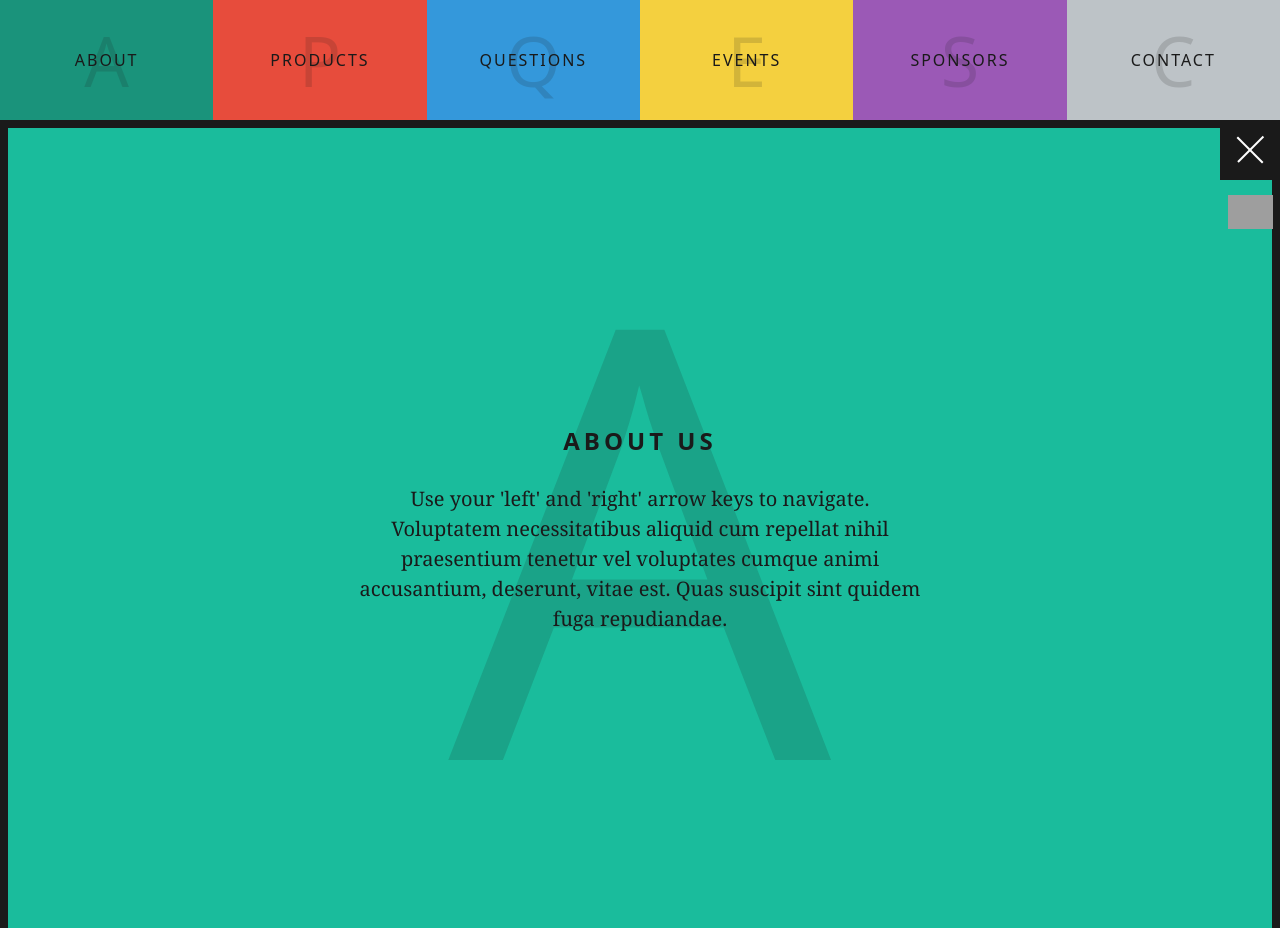
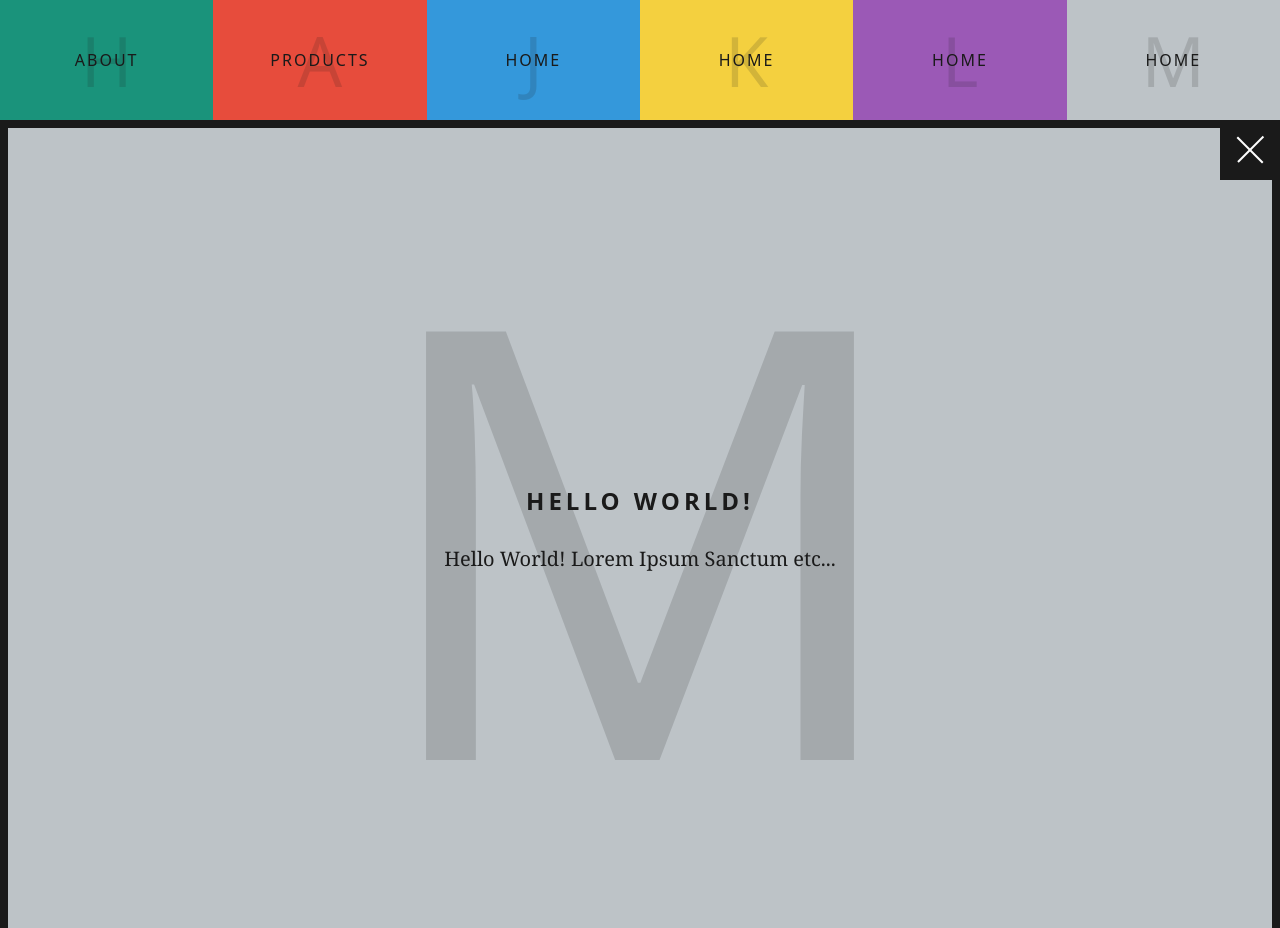
Before and after one commit to hibernationTheory/rodAndCones, a Django app: page / in a window 1280 px wide. Run offline with Django 3.2, Linux system fonts and the light colour scheme; parts of the project's set-up code (start-up, migrations or seed data) failed here and were passed over; some libraries are stand-ins or nearby versions; grey boxes are pictures that could not be loaded.

Commit message:
displaying the indexData.json on the frontend

```diff
--- a/rodAndCones/startpage/views.py
+++ b/rodAndCones/startpage/views.py
@@ -1,7 +1,14 @@
+import json
+import os
+
 from django.template import RequestContext
 from django.shortcuts import render_to_response
 from django.http import HttpResponse
 from resource import linkData
+
+CURR_DIR = os.path.dirname(__file__)
+RESOURCES_DIR = os.path.join(CURR_DIR, "resource")
+INDEX_DATA_FILE_PATH = os.path.join(RESOURCES_DIR, "indexData.json")
 
 def main(request):
 	context = RequestContext(request)
@@ -12,6 +19,7 @@ def main(request):
 
 def index(request):
 	context = RequestContext(request)
-	context_dict = {}
+	with open(INDEX_DATA_FILE_PATH, "r") as targetFile:
+		context_dict = json.load(targetFile)
 
 	return render_to_response("startpage/index.html", context_dict)
--- a/rodAndCones/templates/startpage/index.html
+++ b/rodAndCones/templates/startpage/index.html
@@ -10,88 +10,29 @@
   <body>
     <nav class="nav nav--active">
       <ul class="nav__list">
+        {% for data in mainData %}
         <li class="nav__item">
           <a href="" class="nav__link">
-            <div class="nav__thumb color1" data-letter="a"></div>
-            <p class="nav__label">About</p>
+            <div class="nav__thumb color{{ forloop.counter }}" data-letter="{{ data.dataLetter }}"></div>
+            <p class="nav__label">{{ data.contentNav }}</p>
           </a>
         </li>
-        <li class="nav__item">
-          <a href="" class="nav__link">
-            <div class="nav__thumb color2" data-letter="p"></div>
-            <p class="nav__label">Products</p>
-          </a>
-        </li>
-        <li class="nav__item">
-          <a href="" class="nav__link">
-            <div class="nav__thumb color3" data-letter="q"></div>
-            <p class="nav__label">Questions</p>
-          </a>
-        </li>
-        <li class="nav__item">
-          <a href="" class="nav__link">
-            <div class="nav__thumb color4" data-letter="e"></div>
-            <p class="nav__label">Events</p>
-          </a>
-        </li>
-        <li class="nav__item">
-          <a href="" class="nav__link">
-            <div class="nav__thumb color5" data-letter="s"></div>
-            <p class="nav__label">Sponsors</p>
-          </a>
-        </li>
-        <li class="nav__item">
-          <a href="" class="nav__link">
-            <div class="nav__thumb color6" data-letter="c"></div>
-            <p class="nav__label">Contact</p>
-          </a
-        </li>
+        {% endfor %}
       </ul>
       <div class="burger burger--close">
         <div class="burger__patty"></div>
       </div>
-       <a href="http://ettrics.com/code/horizontal-tab-menu/" class="logo" target="_blank">
-       <img class="logo" src="https://s3-us-west-2.amazonaws.com/s.cdpn.io/45226/ettrics-logo.svg" alt="" />
-      </a>
     </nav>
 
     <div class="page">
-      <section class="section section--active color1" data-letter="a">
+      {% for data in mainData %}
+      <section class="section section--active color{{ forloop.counter }}" data-letter="{{ data.dataLetter }}">
         <article class="section__wrapper">
-          <h1 class="section__title">About us</h1>
-          <p>Use your 'left' and 'right' arrow keys to navigate.<br>Voluptatem necessitatibus aliquid cum repellat nihil praesentium tenetur vel voluptates cumque animi accusantium, deserunt, vitae est. Quas suscipit sint quidem fuga repudiandae.</p>
+          <h1 class="section__title">{{ data.title }}</h1>
+          <p>{{ data.contentMain }}</p>
         </article>
       </section>
-      <section class="section color2" data-letter="p">
-        <article class="section__wrapper">
-          <h1 class="section__title">Products</h1>
-          <p>Use your 'left' and 'right' arrow keys to navigate.<br> Quos vel omnis quibusdam at inventore atque assumenda dignissimos ipsa magni perferendis, minima neque saepe reprehenderit quisquam numquam voluptas quo placeat quaerat!</p>
-        </article>
-      </section>
-      <section class="section color3" data-letter="q">
-        <article class="section__wrapper">
-          <h1 class="section__title">Questions</h1>
-          <p>Use your 'left' and 'right' arrow keys to navigate.<br> Labore iure tempora magnam aliquid voluptatum sit placeat necessitatibus, adipisci est, ipsum doloremque. Id quia consequatur labore repellendus. Ab eligendi voluptatibus doloribus.</p>
-        </article>
-      </section>
-      <section class="section color4" data-letter="e">
-        <article class="section__wrapper">
-          <h1 class="section__title">Events</h1>
-         <p>Use your 'left' and 'right' arrow keys to navigate.<br> Earum porro, at odit. Dolorem velit asperiores quam obcaecati ex numquam aspernatur at et! Possimus blanditiis, distinctio est qui deleniti nisi dolorem!</p>
-        </article>
-      </section>
-      <section class="section color5" data-letter="s">
-        <article class="section__wrapper">
-          <h1 class="section__title">Sponsors</h1>
-          <p>Use your 'left' and 'right' arrow keys to navigate.<br> Autem alias perferendis facilis, quibusdam, ratione repellendus, voluptate officiis ipsa ullam magnam libero atque doloribus sunt est ea nisi iste porro excepturi.</p>
-        </article>
-      </section>
-      <section class="section color6" data-letter="c">
-        <article class="section__wrapper">
-          <h1 class="section__title">Contact us</h1>
-          <p>Use your 'left' and 'right' arrow keys to navigate.<br> Dicta nostrum ad minima magnam, in nemo doloremque eum! Deserunt illo, laudantium eos ad, quisquam nisi, necessitatibus saepe ex a sit impedit.</p>
-        </article>
-      </section>
+      {% endfor %}
     </div>
 
   </body>
```
